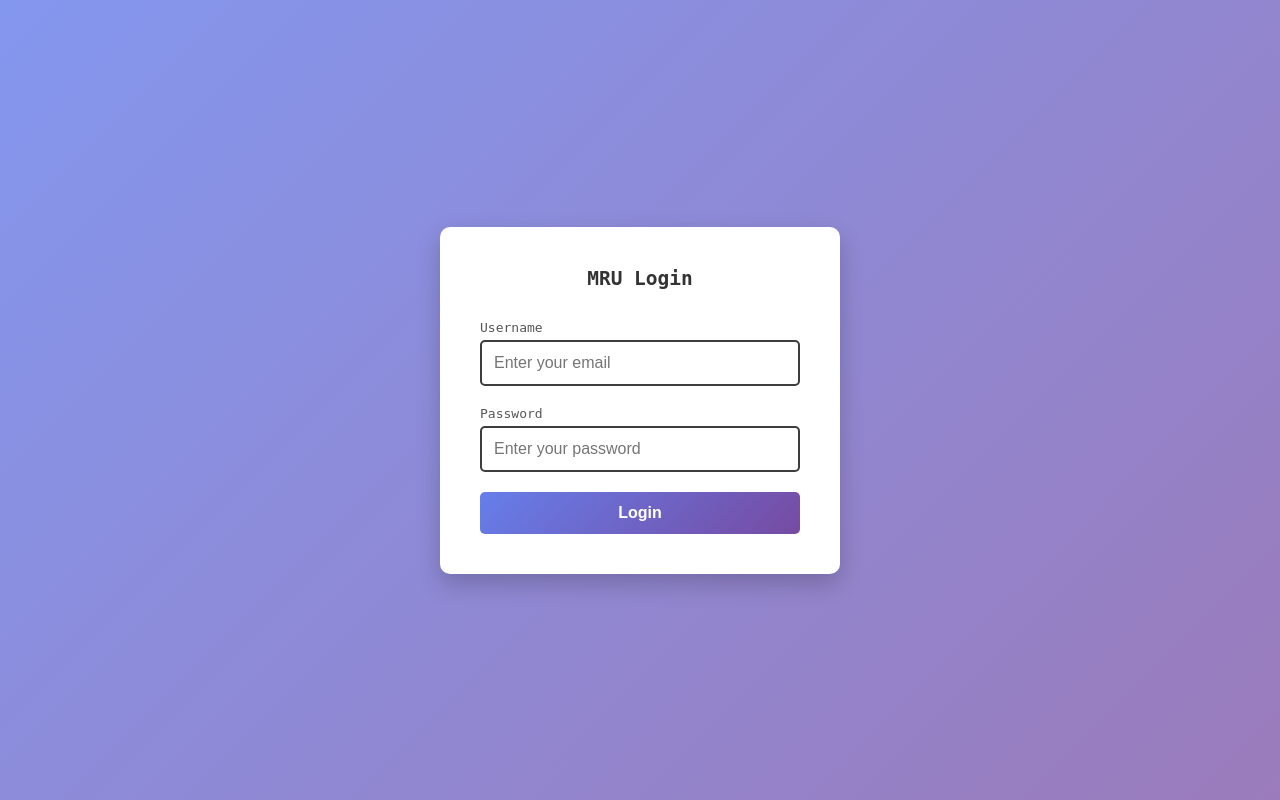
After one commit to NIPS-COMP2633/NIPS2633, a Rails app: page /login_mru/show in a window 1280 px wide. The commit adds this page. Run offline with Rails 7, Linux system fonts and the light colour scheme; some libraries are stand-ins or nearby versions.

Commit message:
Issue-8: begin work on a mymru.ca login message
to view current progress, start dev server and open http://127.0.0.1:3000/login_mru/show

```diff
--- /dev/null
+++ b/NIPS/app/controllers/login_mru_controller.rb
@@ -0,0 +1,13 @@
+class LoginMruController < ApplicationController
+  def index
+  end
+
+  def show
+  end
+
+  def new
+  end
+
+  def create
+  end
+end
--- /dev/null
+++ b/NIPS/app/helpers/login_mru_helper.rb
@@ -0,0 +1,2 @@
+module LoginMruHelper
+end
--- a/NIPS/app/views/layouts/application.html.erb
+++ b/NIPS/app/views/layouts/application.html.erb
@@ -13,9 +13,7 @@
     <%# Enable PWA manifest for installable apps (make sure to enable in config/routes.rb too!) %>
     <%#= tag.link rel: "manifest", href: pwa_manifest_path(format: :json) %>
 
-    <link rel="icon" href="/icon.png" type="image/png">
-    <link rel="icon" href="/icon.svg" type="image/svg+xml">
-    <link rel="apple-touch-icon" href="/icon.png">
+
 
     <%# Includes all stylesheet files in app/assets/stylesheets %>
     <%= stylesheet_link_tag :app, "data-turbo-track": "reload" %>
--- a/NIPS/app/views/layouts/mailer.text.erb
+++ /dev/null
@@ -1 +0,0 @@
-<%= yield %>
--- /dev/null
+++ b/NIPS/app/views/login_mru/create.html.erb
@@ -0,0 +1,2 @@
+<h1>LoginMru#create</h1>
+<p>Find me in app/views/login_mru/create.html.erb</p>
--- /dev/null
+++ b/NIPS/app/views/login_mru/index.html.erb
@@ -0,0 +1,2 @@
+<h1>LoginMru#index</h1>
+<p>Find me in app/views/login_mru/index.html.erb</p>
--- /dev/null
+++ b/NIPS/app/views/login_mru/new.html.erb
@@ -0,0 +1,2 @@
+<h1>LoginMru#new</h1>
+<p>Find me in app/views/login_mru/new.html.erb</p>
--- /dev/null
+++ b/NIPS/app/views/login_mru/show.html.erb
@@ -0,0 +1,130 @@
+<!DOCTYPE html>
+<html lang="en">
+<head>
+    <meta charset="UTF-8">
+    <meta name="viewport" content="width=device-width, initial-scale=1.0">
+    <title>MyMru Login</title>
+    <style>
+        /* Reset default browser styles and set up base styling */
+        * {
+            margin: 0;
+            padding: 0;
+            box-sizing: border-box;
+        }
+
+        body {
+            /* Create a centered layout with a pleasant background */
+            font-family: monospace;
+            background: linear-gradient(135deg, #667eeace 0%, #764ba2bb 100%);
+            min-height: 100vh;
+            display: flex;
+            justify-content: center;
+            align-items: center;
+        }
+
+        /* The main container that holds our login form */
+        .login-container {
+            background: white;
+            padding: 40px;
+            border-radius: 10px;
+            box-shadow: 0 10px 25px rgba(0, 0, 0, 0.2);
+            width: 100%;
+            max-width: 400px;
+        }
+
+        /* Style the heading */
+        h2 {
+            text-align: center;
+            color: #333;
+            margin-bottom: 30px;
+        }
+
+        /* Group each input field with its label */
+        .form-group {
+            margin-bottom: 20px;
+        }
+
+        /* Style the labels above each input */
+        label {
+            display: block;
+            margin-bottom: 5px;
+            color: #555;
+            font-weight: 500;
+        }
+
+        /* Style all input fields (email and password) */
+        input[type="email"],
+        input[type="password"] {
+            width: 100%;
+            padding: 12px;
+            border: 2px solid #3d3d3d;
+            border-radius: 5px;
+            font-size: 16px;
+            transition: border-color 0.3s;
+        }
+
+        /* Change border color when user clicks/focuses on input */
+        input[type="email"]:focus,
+        input[type="password"]:focus {
+            outline: none;
+            border-color: #667eea;
+        }
+
+        /* Style the submit button */
+        .submit-btn {
+            width: 100%;
+            padding: 12px;
+            background: linear-gradient(135deg, #667eea 0%, #764ba2 100%);
+            color: white;
+            border: none;
+            border-radius: 5px;
+            font-size: 16px;
+            font-weight: 600;
+            cursor: pointer;
+            transition: transform 0.2s;
+        }
+
+        /* Add a subtle effect when hovering over the button */
+        .submit-btn:hover {
+            transform: translateY(-2px);
+        }
+    </style>
+</head>
+<body>
+    <!-- Main container for the login form -->
+    <div class="login-container">
+        <!-- Heading for the form -->
+        <h2>MRU Login</h2>
+
+        <!-- The actual form element -->
+        <form>
+            <!-- Email input field group -->
+            <div class="form-group">
+                <label for="email">Username</label>
+                <input
+                    type="email"
+                    id="email"
+                    name="email"
+                    placeholder="Enter your email"
+                    required
+                >
+            </div>
+
+            <!-- Password input field group -->
+            <div class="form-group">
+                <label for="password">Password</label>
+                <input
+                    type="password"
+                    id="password"
+                    name="password"
+                    placeholder="Enter your password"
+                    required
+                >
+            </div>
+
+            <!-- Submit button -->
+            <button type="submit" class="submit-btn">Login</button>
+        </form>
+    </div>
+</body>
+</html>
--- a/NIPS/config/routes.rb
+++ b/NIPS/config/routes.rb
@@ -1,4 +1,8 @@
 Rails.application.routes.draw do
+  get "login_mru/index"
+  get "login_mru/show"
+  get "login_mru/new"
+  get "login_mru/create"
   # Define your application routes per the DSL in https://guides.rubyonrails.org/routing.html
 
   # Reveal health status on /up that returns 200 if the app boots with no exceptions, otherwise 500.
```
Also changed, not shown: NIPS/app/views/layouts/mailer.html.erb (deleted, +0 -13 lines), NIPS/test/controllers/login_mru_controller_test.rb (added, +23 -0 lines), 1 other file.
